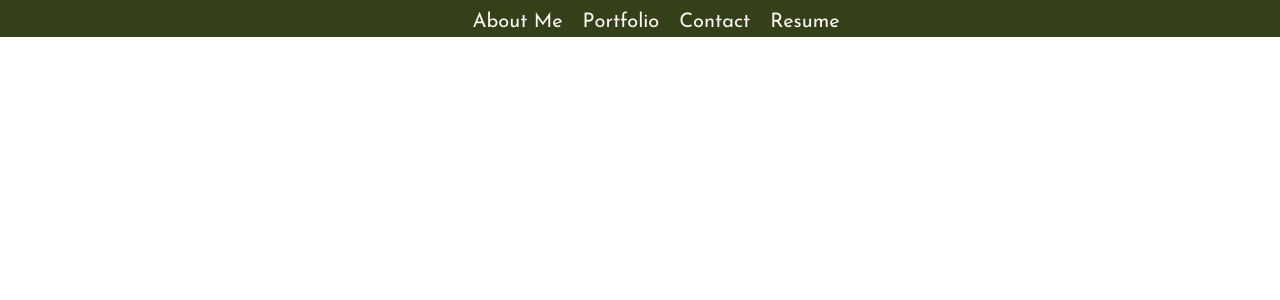
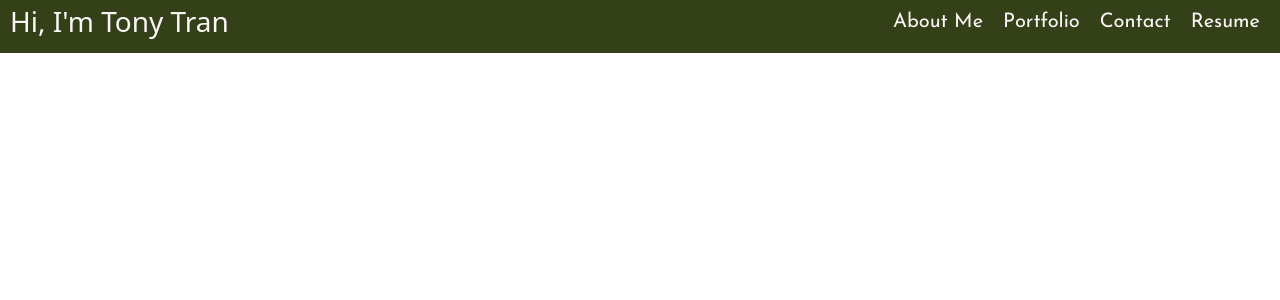
Before and after one commit to tonytran97/portfolio-2.0, a React (Create React App) app: page / in a window 1280 px wide. Shown: the top 300 px of the page. Built offline with nearby package versions, Linux system fonts and the light colour scheme.

Commit message:
+ header tag, name

```diff
--- a/src/components/nav.js
+++ b/src/components/nav.js
@@ -1,9 +1,11 @@
 import React from 'react';
 import '../styles/nav.css';
 
-export default function ColorSchemesExample() {
+export default function Nav() {
     return (
+        <header>
             <nav>
+                <h3>Hi, I'm Tony Tran</h3>
                 <ul className='navlinks'>
                     <li><a href="/">About Me</a></li>
                     <li><a href="/">Portfolio</a></li>
@@ -11,5 +13,6 @@ export default function ColorSchemesExample() {
                     <li><a href="/">Resume</a></li>
                 </ul>
             </nav>
+        </header>
     );
 }
--- a/src/styles/nav.css
+++ b/src/styles/nav.css
@@ -2,8 +2,11 @@
 
 nav {
     background-color: #344017;
-    text-align: center;
     font-size: 20px;
+    display: flex;
+    justify-content: space-between;
+    padding: 5px 10px 0px 10px;
+    color: #fbf5f7;
 }
 
 nav ul li a {
@@ -22,5 +25,5 @@ nav ul li a:hover {
 
 .navlinks li {
     display: inline-block;
-    padding: 5px 10px 0px 10px;
+    padding: 0px 10px;
 }
```
Lines whose indentation alone changed are shown as unchanged.
